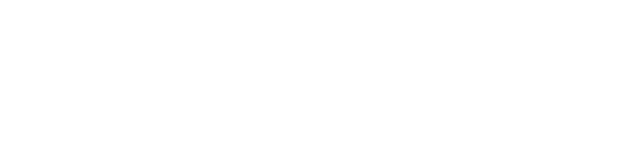
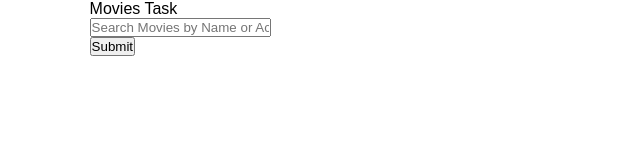
Before and after one commit to bamithaxioned/Movies-Task, a plain HTML site: page index.html in a window 1280 px wide. Shown: the whole page, without its empty margins (0-640 px from the left). Drawn offline with Linux system fonts and the light colour scheme.

Commit message:
Html added

```diff
--- a/index.html
+++ b/index.html
@@ -41,12 +41,23 @@
   <div class="container">
     <!--header section start-->
     <header>
-
+      <div class="wrapper">
+        <h1>Movies Task</h1>
+      </div>
     </header>
     <!--header section end-->
     <!--main section start-->
     <main>
-
+      <div class="display">
+        <div class="wrapper">
+          <form method="POST" class="form">
+            <div class="input-box">
+              <input type="text" name="name" id="name" placeholder="Search Movies by Name or Actor Name">
+            </div>
+            <input type="submit" class="submit-btn" value="Submit">
+          </form>
+        </div>
+      </div>
     </main>
     <!--main section end-->
 
```
